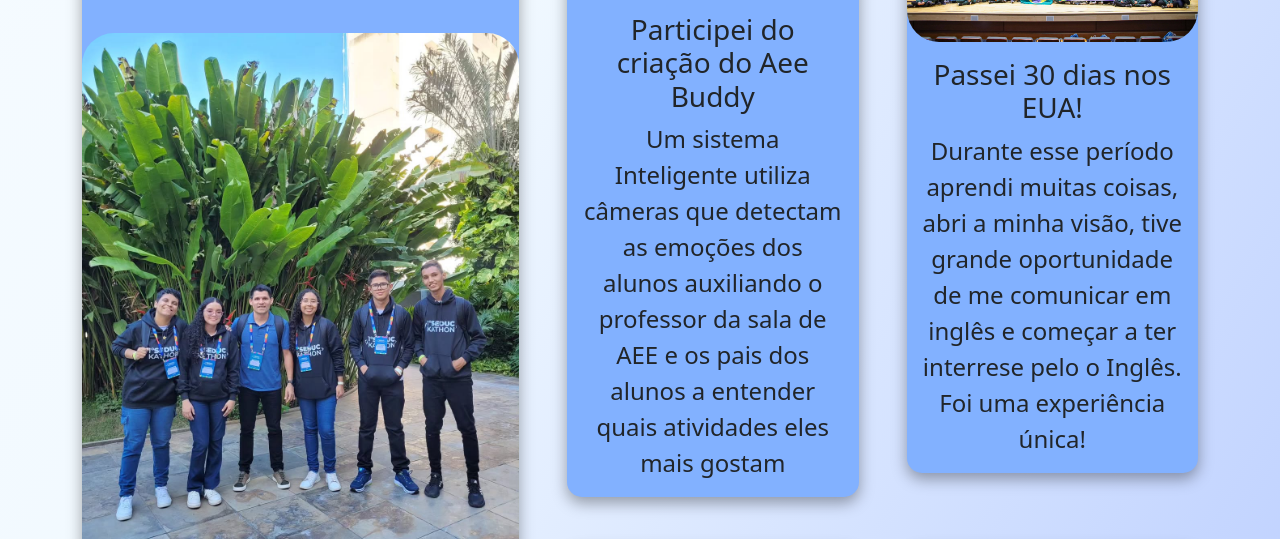
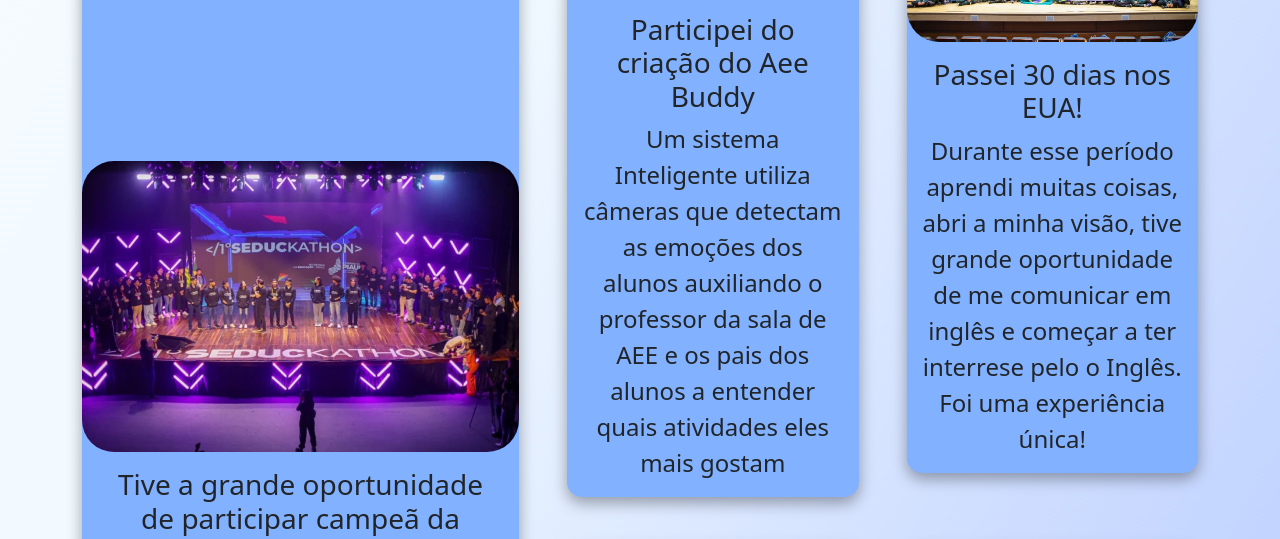
Before and after one commit to josuekla/Sobre-me-v1.0, a plain HTML site: page index.html in a window 1280 px wide. Shown: the part 3997-4536 px from the top of the page. Drawn offline with nearby package versions, Linux system fonts and the light colour scheme.

Commit message:
Update img and some text

```diff
--- a/index.html
+++ b/index.html
@@ -257,7 +257,7 @@
           <div class="col-lg-5">
             <div class="card-highlight-conquistas h-100">
               <figure class="img-content-conquistas mb-3 flex-shrink-0">
-                <img src="./assets/imgs/Equipe-aeebuddy.png" alt="equipeAeebuddy-img" class="img-fluid rounded-5 mt-3">
+                <img src="./assets/imgs/seduckathon-estudantes-piauienses.png" alt="equipeAeebuddy-img" class="img-fluid rounded-5 mt-3">
               </figure>
               <div class="details-card text-center px-3">
                 <h3 class="mb-2">Tive a grande oportunidade de participar campeã da primeria edição do Seduckathon</h3>
```
Also changed, not shown: assets/imgs/seduckathon-estudantes-piauienses.png (added).
